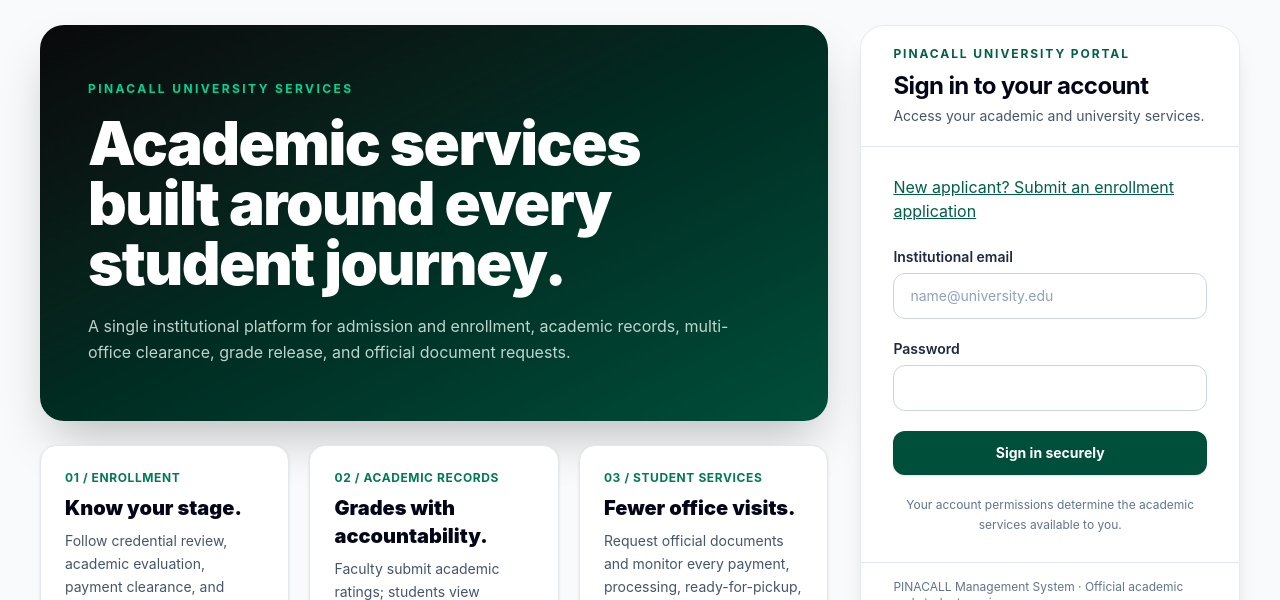
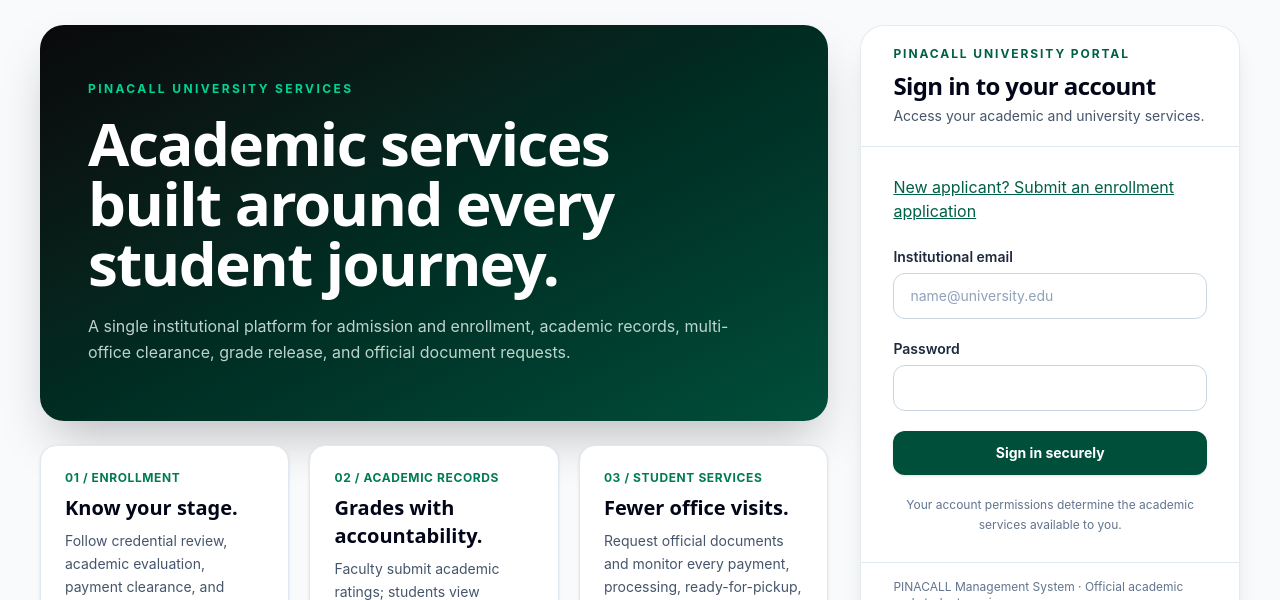
Before and after one commit to reiy-git/PinaCall, a Vue app in the folder frontend/: page / in a window 1280 px wide. Shown: the part 120-720 px from the top of the page. Built offline with nearby package versions, Linux system fonts and the light colour scheme; no server answers.

Commit message:
Update global styles

```diff
--- a/frontend/src/style.css
+++ b/frontend/src/style.css
@@ -1 +1,63 @@
 @import "tailwindcss";
+
+/* Import DM Sans + Space Grotesk for modern typography */
+@import url('https://fonts.googleapis.com/css2?family=DM+Sans:ital,opsz,wght@0,9..40,300;0,9..40,400;0,9..40,500;0,9..40,600;0,9..40,700;0,9..40,800;1,9..40,400&family=Space+Grotesk:wght@400;500;600;700&display=swap');
+
+/* ========================================
+   PINACALL DESIGN TOKENS
+   ========================================
+   Navy:       #2a3b6f
+   Coral:      #f5543d
+   Lime/Accent:#c3eb4d
+   Light BG:   #edeef2
+   Muted Blue: #869eb7
+   Warm Tan:   #d7cd9b
+   Steel:      #b7c3d2
+   Dusty Rose: #d5988a
+   ======================================== */
+
+:root {
+  font-family: 'DM Sans', system-ui, -apple-system, sans-serif;
+}
+
+/* Global typography improvements */
+body {
+  -webkit-font-smoothing: antialiased;
+  -moz-osx-font-smoothing: grayscale;
+  text-rendering: optimizeLegibility;
+  font-feature-settings: 'kern' 1, 'liga' 1, 'calt' 1;
+  background-color: #edeef2;
+}
+
+/* Better number rendering */
+.tabular-nums {
+  font-variant-numeric: tabular-nums;
+}
+
+/* Optimize heading rendering — use Space Grotesk for display headings */
+h1, h2, h3, h4, h5, h6 {
+  font-family: 'Space Grotesk', 'DM Sans', system-ui, sans-serif;
+  text-wrap: balance;
+  font-feature-settings: 'kern' 1, 'liga' 1, 'calt' 1;
+}
+
+/* Optimize paragraph rendering */
+p {
+  text-wrap: pretty;
+  hanging-punctuation: first last;
+}
+
+/* Custom scrollbar for sidebar */
+.pina-scrollbar::-webkit-scrollbar {
+  width: 4px;
+}
+.pina-scrollbar::-webkit-scrollbar-track {
+  background: transparent;
+}
+.pina-scrollbar::-webkit-scrollbar-thumb {
+  background: #b7c3d2;
+  border-radius: 9999px;
+}
+.pina-scrollbar::-webkit-scrollbar-thumb:hover {
+  background: #869eb7;
+}
```
